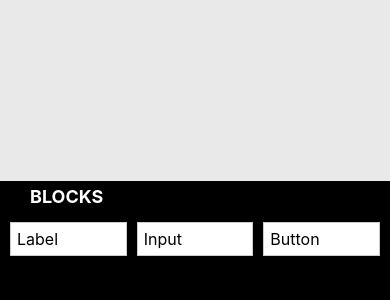
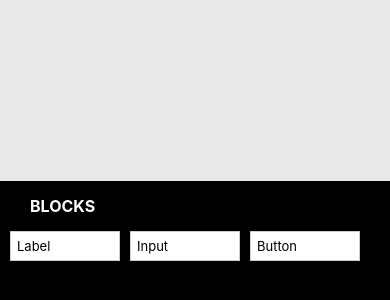
Before and after one commit to manasakarisiddappa/Editor, a React (Create React App) app: page / in a window 390 px wide. Shown: the part 494-794 px from the top of the page. Built offline with nearby package versions, Linux system fonts and the light colour scheme.

Commit message:
responsive feature bugs fixed

```diff
--- a/src/App.css
+++ b/src/App.css
@@ -1,3 +1,7 @@
+* {
+  box-sizing: border-box;
+}
+
 .sidebar {
   width: 300px;
   height: 100vh;
@@ -8,11 +12,13 @@
   box-shadow: 2px 0 5px rgba(0, 0, 0, 0.1);
 }
 
-h2 {
+.sidebar-heading {
   color: white;
   font-size: large;
   text-transform: uppercase;
   margin-left: 20px;
+  font-weight: 700;
+  padding: 5px 0;
 }
 
 .sidebar-element {
@@ -30,6 +36,7 @@ h2 {
   height: 100vh;
   position: relative;
   background-color: #e9e9e9;
+  overflow: hidden;
 }
 
 .element {
@@ -37,7 +44,6 @@ h2 {
   border: 1px solid transparent;
   cursor: move;
   text-align: center;
-  box-sizing: border-box;
   max-width: 100%; /* Ensure elements do not exceed container width */
   overflow-wrap: break-word; /* Break long words to prevent overflow */
 }
@@ -56,6 +62,7 @@ h2 {
   display: flex;
   justify-content: center;
   align-items: center;
+  z-index: 10;
 }
 
 .close-btn {
@@ -106,7 +113,7 @@ h2 {
 
 @media (max-width: 768px) {
   .sidebar {
-    width: 150px;
+    width: 160px;
   }
 
   .page {
@@ -127,7 +134,21 @@ h2 {
     bottom: 0;
     left: 0;
     box-shadow: none;
+    font-size: small;
+    z-index: 5;
   }
+
+  .main {
+    display: flex;
+    flex-direction: column;
+    height: 100%;
+  }
+
+  .sidebar-heading {
+    font-size: medium;
+    margin-bottom: 10px;
+  }
+
   .sidebar-content {
     display: flex;
     justify-content: space-around;
@@ -148,7 +169,7 @@ h2 {
   }
 
   .modal-content {
-    height: 400px;
+    height: 420px;
     width: 230px;
   }
 
@@ -159,7 +180,10 @@ h2 {
 
   input {
     width: 100%; /* Ensure input fields do not overflow */
-    box-sizing: border-box; /* Include padding and border in element's total width and height */
+  }
+
+  .modal-heading {
+    padding-bottom: 5px;
   }
 
   .element {
--- a/src/Modal.js
+++ b/src/Modal.js
@@ -49,7 +49,7 @@ const Modal = ({ visible, onClose, onSave, element, initialConfig }) => {
                 className="value-border"
                 type="number"
                 name="x"
-                value={config.x}
+                value={parseInt(config.x)}
                 onChange={handleChange}
               />
             </div>
@@ -61,7 +61,7 @@ const Modal = ({ visible, onClose, onSave, element, initialConfig }) => {
                 className="value-border"
                 type="number"
                 name="y"
-                value={config.y}
+                value={parseInt(config.y)}
                 onChange={handleChange}
               />
             </div>
@@ -103,7 +103,11 @@ const Modal = ({ visible, onClose, onSave, element, initialConfig }) => {
             </div>
           </label>
         </div>
-        <button onClick={handleSave} className="btn">
+        <button
+          style={{ cursor: "pointer" }}
+          onClick={handleSave}
+          className="btn"
+        >
           Save Changes
         </button>
       </div>
--- a/src/Sidebar.js
+++ b/src/Sidebar.js
@@ -5,7 +5,7 @@ const Sidebar = () => {
 
   return (
     <div className="sidebar">
-      <h2>Blocks</h2>
+      <div className="sidebar-heading">Blocks</div>
       <div className="sidebar-content">
         {elements.map((element, index) => (
           <div
```
